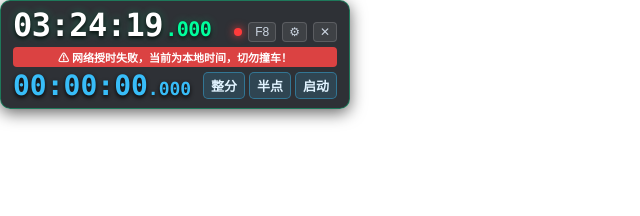
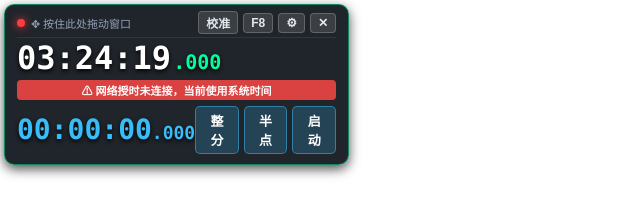
Before and after one commit to Tsukiko/Delta-timer, a plain HTML site: page index.html in a window 1280 px wide. Shown: the whole page, without its empty margins (0-640 px from the left). Drawn offline with Linux system fonts and the light colour scheme; no server answers.

Commit message:
Update index.html

```diff
--- a/index.html
+++ b/index.html
@@ -3,7 +3,7 @@
 <head>
   <meta charset="UTF-8" />
   <meta name="viewport" content="width=device-width, initial-scale=1.0" />
-  <title>三角洲撞车计时器</title>
+  <title>DeltaTimer</title>
   <style>
     * {
       box-sizing: border-box;
@@ -14,28 +14,28 @@
     }
 
     html, body {
-      width: 100vw;
-      height: 100vh;
+      width: 100%;
+      height: 100%;
       overflow: hidden;
-      background: transparent !important;
+      background: rgba(0, 0, 0, 0) !important;
       font-family: "Segoe UI", "Microsoft YaHei", sans-serif;
     }
 
-    /* 主悬浮胶囊 */
+    /* 主悬浮胶囊：留一点外边距防止透明边缘裁切 */
     #capsule {
-      width: 350px;
-      background: rgba(12, 16, 22, 0.86);
-      border: 1px solid rgba(0, 255, 157, 0.35);
+      width: 345px;
+      margin: 4px;
+      background: rgba(14, 19, 26, 0.92);
+      border: 1.5px solid rgba(0, 255, 157, 0.45);
       border-radius: 10px;
-      padding: 8px 12px;
+      padding: 6px 12px 10px 12px;
       color: #fff;
-      box-shadow: 0 4px 16px rgba(0, 0, 0, 0.6);
-      transition: background 0.2s, border 0.2s;
+      box-shadow: 0 4px 12px rgba(0, 0, 0, 0.7);
     }
 
     /* 幽灵纯字模式 (F8) */
     body.ghost-mode #capsule {
-      background: transparent !important;
+      background: rgba(0, 0, 0, 0.01) !important;
       border-color: transparent !important;
       box-shadow: none !important;
     }
@@ -44,21 +44,80 @@
       display: none !important;
     }
 
-    /* 第一行：北京时间 + 状态与窗口控制 */
+    /* 顶部专用拖拽与控制条（彻底把拖拽区和按钮区分开，解决点不到按钮的问题） */
+    .top-bar {
+      display: flex;
+      align-items: center;
+      justify-content: space-between;
+      margin-bottom: 4px;
+      padding-bottom: 3px;
+      border-bottom: 1px solid rgba(255, 255, 255, 0.08);
+    }
+
+    .drag-handle {
+      flex: 1;
+      font-size: 11px;
+      color: #94a3b8;
+      cursor: move;
+      padding: 2px 0;
+      display: flex;
+      align-items: center;
+      gap: 6px;
+    }
+    .drag-handle:hover {
+      color: #00ff9d;
+    }
+
+    .sync-dot {
+      display: inline-block;
+      width: 8px;
+      height: 8px;
+      border-radius: 50%;
+      background: #00ff9d;
+      box-shadow: 0 0 6px #00ff9d;
+    }
+    .sync-dot.error {
+      background: #ff3b3b;
+      box-shadow: 0 0 8px #ff3b3b;
+    }
+
+    .status-group {
+      display: flex;
+      align-items: center;
+      gap: 5px;
+    }
+
+    .icon-btn {
+      background: rgba(255, 255, 255, 0.12);
+      border: 1px solid rgba(255, 255, 255, 0.2);
+      color: #e2e8f0;
+      font-size: 12px;
+      font-weight: bold;
+      padding: 2px 7px;
+      border-radius: 4px;
+      cursor: pointer;
+    }
+    .icon-btn:hover {
+      background: rgba(0, 255, 157, 0.25);
+      color: #fff;
+    }
+    .icon-btn.close:hover {
+      background: rgba(239, 68, 68, 0.85);
+    }
+
+    /* 第一行：北京时间大字 */
     .row-clock {
       display: flex;
       align-items: baseline;
       justify-content: space-between;
-      cursor: move;
     }
 
     .clock-digits {
-      font-family: "Consolas", "JetBrains Mono", monospace;
+      font-family: "Consolas", "Microsoft YaHei", monospace;
       font-size: 32px;
       font-weight: 900;
-      letter-spacing: -0.5px;
       color: #ffffff;
-      text-shadow: 0 2px 4px rgba(0, 0, 0, 0.9), 0 0 8px rgba(0, 255, 157, 0.3);
+      text-shadow: 0 2px 4px rgba(0, 0, 0, 0.95);
       line-height: 1.05;
     }
 
@@ -68,65 +127,27 @@
       margin-left: 2px;
     }
 
-    .status-group {
-      display: flex;
-      align-items: center;
-      gap: 6px;
-    }
-
-    .sync-dot {
-      width: 8px;
-      height: 8px;
-      border-radius: 50%;
-      background: #00ff9d;
-      box-shadow: 0 0 6px #00ff9d;
-      cursor: pointer;
-    }
-    .sync-dot.error {
-      background: #ff3b3b;
-      box-shadow: 0 0 8px #ff3b3b;
-    }
-
-    .icon-btn {
-      background: rgba(255, 255, 255, 0.08);
-      border: 1px solid rgba(255, 255, 255, 0.15);
-      color: #cbd5e1;
-      font-size: 12px;
-      padding: 2px 6px;
-      border-radius: 4px;
-      cursor: pointer;
-    }
-    .icon-btn:hover {
-      background: rgba(0, 255, 157, 0.2);
-      color: #fff;
-    }
-    .icon-btn.close:hover {
-      background: rgba(255, 59, 59, 0.8);
-    }
-
     /* 第二行：主倒计时 + 快捷按钮 */
     .row-timer {
       display: flex;
       align-items: center;
       justify-content: space-between;
-      margin-top: 4px;
+      margin-top: 6px;
     }
 
     .timer-digits {
-      font-family: "Consolas", "JetBrains Mono", monospace;
+      font-family: "Consolas", "Microsoft YaHei", monospace;
       font-size: 28px;
       font-weight: 900;
       color: #38bdf8;
-      text-shadow: 0 2px 4px rgba(0, 0, 0, 0.9);
+      text-shadow: 0 2px 4px rgba(0, 0, 0, 0.95);
       line-height: 1.05;
     }
     .timer-digits.warn {
       color: #facc15;
-      text-shadow: 0 0 10px rgba(250, 204, 21, 0.7);
     }
     .timer-digits.go {
       color: #4ade80;
-      text-shadow: 0 0 12px rgba(74, 222, 128, 0.9);
     }
 
     .timer-ms {
@@ -135,21 +156,21 @@
 
     .quick-actions {
       display: flex;
-      gap: 4px;
+      gap: 5px;
     }
 
     .q-btn {
-      background: rgba(56, 189, 248, 0.15);
-      border: 1px solid rgba(56, 189, 248, 0.4);
-      color: #e0f2fe;
+      background: rgba(56, 189, 248, 0.2);
+      border: 1px solid rgba(56, 189, 248, 0.5);
+      color: #fff;
       font-size: 13px;
       font-weight: 700;
-      padding: 3px 7px;
+      padding: 4px 8px;
       border-radius: 5px;
       cursor: pointer;
     }
     .q-btn:hover {
-      background: rgba(56, 189, 248, 0.35);
+      background: rgba(56, 189, 248, 0.45);
     }
     .q-btn.active {
       background: #00ff9d;
@@ -157,7 +178,7 @@
       border-color: #00ff9d;
     }
 
-    /* 离线警告条 */
+    /* 离线提示条 */
     #offlineWarn {
       display: none;
       background: rgba(239, 68, 68, 0.9);
@@ -175,7 +196,7 @@
       display: none;
       margin-top: 8px;
       padding-top: 8px;
-      border-top: 1px solid rgba(255, 255, 255, 0.12);
+      border-top: 1px solid rgba(255, 255, 255, 0.15);
       font-size: 13px;
     }
     #drawer.open {
@@ -190,13 +211,13 @@
     }
 
     .setting-input {
-      background: rgba(0, 0, 0, 0.5);
-      border: 1px solid rgba(255, 255, 255, 0.25);
+      background: rgba(0, 0, 0, 0.6);
+      border: 1px solid rgba(255, 255, 255, 0.3);
       color: #fff;
       font-family: monospace;
       font-size: 14px;
       font-weight: bold;
-      padding: 2px 6px;
+      padding: 3px 6px;
       border-radius: 4px;
       width: 115px;
       text-align: center;
@@ -212,26 +233,34 @@
       font-size: 10px;
       color: #94a3b8;
       text-align: center;
-      margin-top: 6px;
+      margin-top: 4px;
     }
   </style>
 </head>
 <body>
   <div id="capsule">
-    <!-- 第一行：按住时间数字可拖动整个桌面窗口 -->
-    <div class="row-clock" data-tauri-drag-region>
-      <div class="clock-digits" data-tauri-drag-region>
-        <span id="bjHMS" data-tauri-drag-region>00:00:00</span><span class="clock-ms" id="bjMS" data-tauri-drag-region>.000</span>
+    <!-- 顶部专用拖拽栏与控制按钮 -->
+    <div class="top-bar hide-on-ghost">
+      <div class="drag-handle" id="dragBar" data-tauri-drag-region>
+        <span id="syncDot" class="sync-dot"></span>
+        <span data-tauri-drag-region>✥ 按住此处拖动窗口</span>
       </div>
-      <div class="status-group hide-on-ghost">
-        <div id="syncDot" class="sync-dot" title="点击立即同步网络北京时间 (F5)" onclick="syncNetworkTime()"></div>
-        <button class="icon-btn" title="纯字模式 (F8)" onclick="toggleGhostMode()">F8</button>
-        <button class="icon-btn" title="展开/收起设置" onclick="toggleDrawer()">⚙</button>
-        <button class="icon-btn close" title="退出软件" onclick="closeApp()">✕</button>
+      <div class="status-group">
+        <button class="icon-btn" title="同步北京时间(F5)" onclick="syncNetworkTime()">校准</button>
+        <button class="icon-btn" title="纯字模式(F8)" onclick="toggleGhostMode()">F8</button>
+        <button class="icon-btn" title="展开设置" onclick="toggleDrawer()">⚙</button>
+        <button class="icon-btn close" title="退出" onclick="closeApp()">✕</button>
       </div>
     </div>
 
-    <div id="offlineWarn">⚠ 网络授时失败，当前为本地时间，切勿撞车！</div>
+    <!-- 第一行：北京时间 -->
+    <div class="row-clock">
+      <div class="clock-digits">
+        <span id="bjHMS">00:00:00</span><span class="clock-ms" id="bjMS">.000</span>
+      </div>
+    </div>
+
+    <div id="offlineWarn">⚠ 网络授时未连接，当前使用系统时间</div>
 
     <!-- 第二行：主倒计时 + 一键整分/半点 -->
     <div class="row-timer">
@@ -265,31 +294,52 @@
       </div>
 
       <div class="setting-row" style="font-size:11px; color:#94a3b8;">
-        <span>校准差值: <b id="driftText" style="color:#00ff9d">-- ms</b></span>
+        <span>误差校准: <b id="driftText" style="color:#00ff9d">0 ms</b></span>
         <span>F5校准 | F6重置 | F7启停 | F8纯字</span>
       </div>
 
-      <div class="safety-note">纯外部透明计时显示 · 无内存读取 · 无自动点击</div>
+      <div class="safety-note">纯外部透明计时 · 无内存读取 · 无自动点击</div>
     </div>
   </div>
 
   <script>
-    // 状态与本地持久化配置
-    let timeOffsetMs = 0; // 网络标准时间 - 本地时间
-    let userLatencyMs = Number(localStorage.getItem('delta_offset') ?? -150);
-    let volume = Number(localStorage.getItem('delta_vol') ?? 0.8);
+    // 全局异常保护，严防任何未捕获错误导致桌面端窗口闪退
+    window.onerror = function() { return true; };
+    window.onunhandledrejection = function(e) { if (e && e.preventDefault) e.preventDefault(); return true; };
+
+    let timeOffsetMs = 0;
+    let userLatencyMs = -150;
+    let volume = 0.8;
+    try {
+      if (localStorage.getItem('delta_offset') !== null) userLatencyMs = Number(localStorage.getItem('delta_offset'));
+      if (localStorage.getItem('delta_vol') !== null) volume = Number(localStorage.getItem('delta_vol'));
+    } catch (e) {}
+
     let targetTimestamp = 0;
     let isRunning = false;
     let lastBeepSec = -1;
+    let audioCtx = null;
 
     document.getElementById('offsetSlider').value = userLatencyMs;
     document.getElementById('offsetVal').innerText = (userLatencyMs >= 0 ? '+' : '') + userLatencyMs + 'ms';
     document.getElementById('volSlider').value = Math.round(volume * 100);
 
-    // Web Audio 合成提示音
-    const audioCtx = new (window.AudioContext || window.webkitAudioContext)();
+    // 显式绑定窗口拖拽（兼容 Tauri 原生 API）
+    document.getElementById('dragBar').addEventListener('mousedown', (e) => {
+      if (e.button === 0 && window.__TAURI__ && window.__TAURI__.window) {
+        try { window.__TAURI__.window.appWindow.startDragging(); } catch (err) {}
+      }
+    });
+
+    // 懒加载音频上下文（防止启动时因声卡独占直接崩溃）
     function playBeep(freq = 880, duration = 0.1) {
       if (volume <= 0) return;
+      try {
+        if (!audioCtx) {
+          const AudioContextClass = window.AudioContext || window.webkitAudioContext;
+          if (AudioContextClass) audioCtx = new AudioContextClass();
+        }
+        if (!audioCtx) return;
         if (audioCtx.state === 'suspended') audioCtx.resume();
         const osc = audioCtx.createOscillator();
         const gain = audioCtx.createGain();
@@ -301,41 +351,65 @@
         gain.connect(audioCtx.destination);
         osc.start();
         osc.stop(audioCtx.currentTime + duration);
+      } catch (e) {}
     }
 
-    // 多源网络北京时间同步（含 RTT 往返折半补偿）
+    // 带超时的安全请求工具
+    async function fetchWithTimeout(url, timeout = 2500) {
+      const controller = new AbortController();
+      const timer = setTimeout(() => controller.abort(), timeout);
+      try {
+        const res = await fetch(url, { cache: 'no-store', signal: controller.signal });
+        clearTimeout(timer);
+        return res;
+      } catch (err) {
+        clearTimeout(timer);
+        throw err;
+      }
+    }
+
+    // 国内极速北京时间源（淘宝/苏宁/拼多多 + 国际源兜底）
     async function syncNetworkTime() {
       const dot = document.getElementById('syncDot');
       const warn = document.getElementById('offlineWarn');
-      const apis = [
-        'https://worldtimeapi.org/api/timezone/Asia/Shanghai',
-        'https://timeapi.io/api/Time/current/zone?timeZone=Asia/Shanghai'
+
+      const sources = [
+        {
+          url: 'https://acs.m.taobao.com/gw/mtop.common.getTimestamp/',
+          parse: (d) => Number(d?.data?.t)
+        },
+        {
+          url: 'https://f.m.suning.com/api/ct.do',
+          parse: (d) => Number(d?.currentTime)
+        },
+        {
+          url: 'https://api.pinduoduo.com/api/server/_stm',
+          parse: (d) => Number(d?.server_time)
+        }
       ];
 
-      for (const url of apis) {
+      for (const src of sources) {
         try {
           const t0 = performance.now();
-          const res = await fetch(url, { cache: 'no-store' });
+          const res = await fetchWithTimeout(src.url, 2200);
           const t1 = performance.now();
           const data = await res.json();
+          const serverMs = src.parse(data);
+          if (serverMs && serverMs > 1700000000000) {
             const rttHalf = (t1 - t0) / 2;
-
-          let serverMs = data.unixtime
-            ? data.unixtime * 1000 + Number((data.datetime.split('.')[1] || '0').slice(0, 3))
-            : new Date(data.dateTime).getTime();
-
             timeOffsetMs = Math.round(serverMs + rttHalf - Date.now());
             dot.classList.remove('error');
             warn.style.display = 'none';
-          document.getElementById('driftText').innerText = (timeOffsetMs >= 0 ? '+' : '') + timeOffsetMs + ' ms';
+            document.getElementById('driftText').innerText =
+              (timeOffsetMs >= 0 ? '+' : '') + timeOffsetMs + ' ms';
             return;
+          }
         } catch (e) {}
       }
 
-      // 降级警告
       dot.classList.add('error');
       warn.style.display = 'block';
-      document.getElementById('driftText').innerText = '授时失败';
+      document.getElementById('driftText').innerText = '本地时间';
     }
 
     function getNowBJ() {
@@ -346,7 +420,6 @@
       return String(n).padStart(len, '0');
     }
 
-    // 一键设下一整分 / 半点
     function setQuickTarget(type) {
       const now = getNowBJ();
       const next = new Date(now.getTime());
@@ -371,7 +444,7 @@
       const [h, m, s] = hms.split(':').map(Number);
       const now = getNowBJ();
       const target = new Date(now.getTime());
-      target.setHours(h || 0, m || 0, s || 0, Number(ms.padEnd(3, '0')));
+      target.setHours(h || 0, m || 0, s || 0, Number(String(ms).padEnd(3, '0')));
       if (target.getTime() <= now.getTime()) target.setDate(target.getDate() + 1);
       targetTimestamp = target.getTime();
       startTimer();
@@ -402,14 +475,14 @@
 
     function updateOffset(val) {
       userLatencyMs = Number(val);
-      localStorage.setItem('delta_offset', userLatencyMs);
+      try { localStorage.setItem('delta_offset', userLatencyMs); } catch (e) {}
       document.getElementById('offsetVal').innerText =
         (userLatencyMs >= 0 ? '+' : '') + userLatencyMs + 'ms';
     }
 
     function updateVol(val) {
       volume = Number(val) / 100;
-      localStorage.setItem('delta_vol', volume);
+      try { localStorage.setItem('delta_vol', volume); } catch (e) {}
     }
 
     function toggleDrawer() {
@@ -421,30 +494,35 @@
     }
 
     function closeApp() {
-      if (window.__TAURI__) {
+      try {
+        if (window.__TAURI__ && window.__TAURI__.window) {
           window.__TAURI__.window.appWindow.close();
         } else {
           window.close();
         }
+      } catch (e) {}
     }
 
-    // 键盘快捷键监听
     window.addEventListener('keydown', (e) => {
       if (e.key === 'F5') { e.preventDefault(); syncNetworkTime(); }
-      if (e.key === 'F6') { e.preventDefault(); isRunning = false; document.getElementById('cdHMS').innerText = '00:00:00'; document.getElementById('cdMS').innerText = '.000'; }
+      if (e.key === 'F6') {
+        e.preventDefault();
+        isRunning = false;
+        document.getElementById('cdHMS').innerText = '00:00:00';
+        document.getElementById('cdMS').innerText = '.000';
+      }
       if (e.key === 'F7') { e.preventDefault(); toggleTimer(); }
       if (e.key === 'F8') { e.preventDefault(); toggleGhostMode(); }
     });
 
-    // 60FPS 毫秒级渲染主循环
     function tick() {
+      try {
         const now = getNowBJ();
         document.getElementById('bjHMS').innerText =
           `${pad(now.getHours())}:${pad(now.getMinutes())}:${pad(now.getSeconds())}`;
         document.getElementById('bjMS').innerText = `.${pad(now.getMilliseconds(), 3)}`;
 
         if (isRunning && targetTimestamp > 0) {
-        // 叠加玩家延迟补偿：例如 -150ms 表示提前 150ms 归零响铃
           const effectiveTarget = targetTimestamp + userLatencyMs;
           const diff = effectiveTarget - now.getTime();
           const box = document.getElementById('timerDisplay');
@@ -466,7 +544,6 @@
             document.getElementById('cdHMS').innerText = `${pad(h)}:${pad(m)}:${pad(s)}`;
             document.getElementById('cdMS').innerText = `.${pad(ms, 3)}`;
           } else {
-          // 触发发车！
             isRunning = false;
             playBeep(1320, 0.35);
             box.className = 'timer-digits go';
@@ -477,6 +554,7 @@
             btn.classList.remove('active');
           }
         }
+      } catch (e) {}
       requestAnimationFrame(tick);
     }
 
```
Lines whose indentation alone changed are shown as unchanged.
